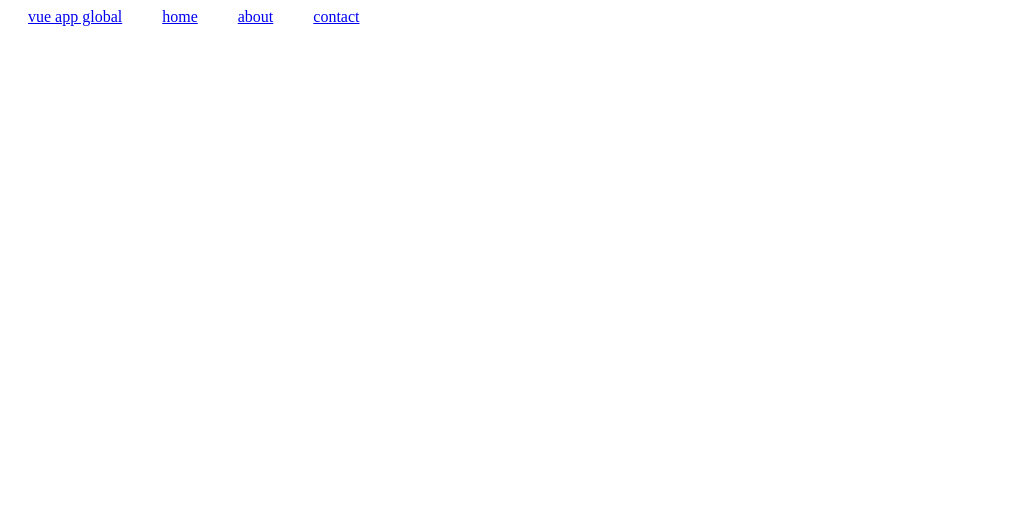
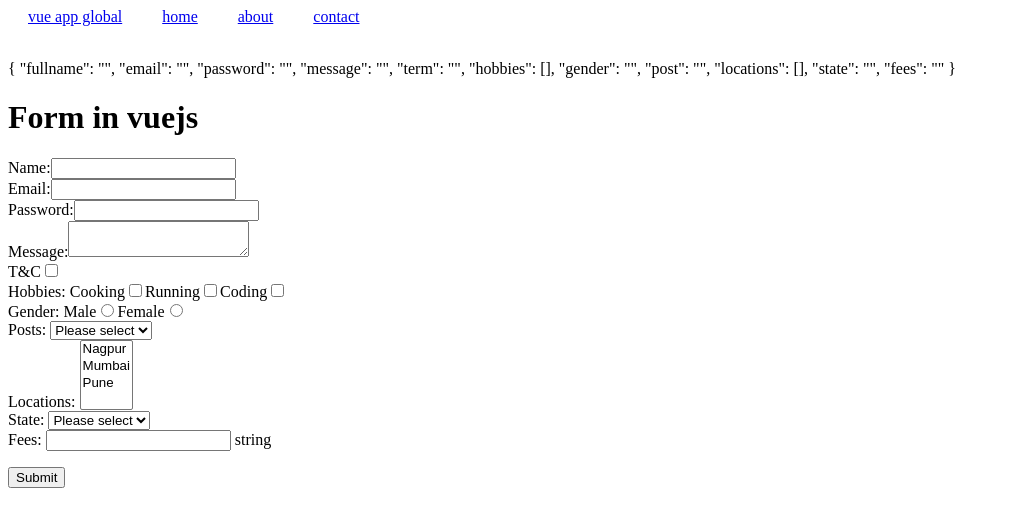
Before and after one commit to ycisir/vue-app, a Vue app: page / in a window 1280 px wide. Shown: the top 526 px of the page, without its empty margins (0-1009 px from the left). Built offline with nearby package versions, Linux system fonts and the light colour scheme.

Commit message:
form in vue

```diff
--- a/src/App.vue
+++ b/src/App.vue
@@ -2,6 +2,7 @@
 import HelloWorld from './components/HelloWorld.vue'
 import Hello from './components/Hello.vue'
 import { ref } from 'vue'
+import FormComponent from './components/FormComponent.vue';
 
 //text interpolation
 const on = false;
@@ -24,6 +25,9 @@ const students = ref(['harry', 'hermoine', 'ron'])
 
   <!-- global component example -->
   <!-- {{ on ? "dark mode" : "light mode" }} -->
+
+  <FormComponent />
+
 </template>
 
 <style scoped>
--- /dev/null
+++ b/src/components/FormComponent.vue
@@ -0,0 +1,123 @@
+<script setup>
+import { reactive, ref } from 'vue';
+
+
+// const fullname = ref("");
+const formData = reactive({
+    fullname: "",
+    email: "",
+    password: "",
+    message: "",
+    term: "",
+    hobbies: [],
+    gender: '',
+    post: '',
+    locations: [],
+    state: '',
+    fees: '',
+})
+
+const stateOptions = ref([
+    {text: "Nagpur", value: "Nagpur"},
+    {text: "Mumbai", value: "Mumbai"},
+    {text: "Pune", value: "Pune"},
+    {text: "Bangalore", value: "Bangalore"},
+    {text: "Hyderabad", value: "Hyderabad"},
+])
+
+function handleFormSubmit() {
+    console.log("form submited...", formData)
+}
+
+</script>
+
+<template>
+    <p>{{ formData }}</p>
+    <h1>Form in vuejs</h1>
+    <form @submit.prevent="handleFormSubmit">
+        <div>
+            <label for="name">Name:</label>
+            <input type="text" id="name" v-model.trim="formData.fullname" />
+        </div>
+
+        <div>
+            <label for="email">Email:</label>
+            <input type="email" id="email" v-model="formData.email" />
+        </div>
+
+        <div>
+            <label for="password">Password:</label>
+            <input type="password" id="password" v-model="formData.password" />
+        </div>
+
+        <div>
+            <label for="message">Message:</label>
+            <textarea name="message" id="message" v-model="formData.message"></textarea>
+        </div>
+
+        <div>
+            <label for="term">T&C</label>
+            <!-- <input type="checkbox" id="term" v-model="formData.term"> -->
+            <input type="checkbox" id="term" v-model="formData.term" true-value="yes" false-value="no">
+        </div>
+
+        <div>
+            <span>Hobbies: </span>
+            <label for="cooking">Cooking</label>
+            <input type="checkbox" id="cooking" v-model="formData.hobbies" value="cooking">
+
+            <label for="running">Running</label>
+            <input type="checkbox" id="running" v-model="formData.hobbies" value="running">
+
+            <label for="coding">Coding</label>
+            <input type="checkbox" id="coding" v-model="formData.hobbies" value="coding">
+        </div>
+
+        <div>
+            <span>Gender: </span>
+            <label for="male">Male</label>
+            <input type="radio" id="male" v-model="formData.gender" value="male">
+
+            <label for="female">Female</label>
+            <input type="radio" id="female" v-model="formData.gender" value="female">
+        </div>
+
+        <div>
+            <span>Posts: </span>
+            <select v-model="formData.post">
+                <option disabled value="">Please select</option>
+                <option>Intern</option>
+                <option>Junior</option>
+                <option>Senior</option>
+            </select>
+        </div>
+
+        <div>
+            <span>Locations: </span>
+            <select v-model="formData.locations" multiple>
+                <option>Nagpur</option>
+                <option>Mumbai</option>
+                <option>Pune</option>
+            </select>
+        </div>
+
+        <div>
+            <span>State: </span>
+            <select v-model="formData.state">
+                <option disabled value="">Please select</option>
+                <option v-for="state in stateOptions" :value="state.value">{{ state.text }}</option>
+            </select>
+        </div>
+
+        <div>
+            <label for="fees">Fees: </label>
+            <input type="text" id="fees" v-model.number="formData.fees">
+            {{ typeof formData.fees }}
+            <p>{{ formData.fees }}</p>
+        </div>
+
+        <button>Submit</button>
+    </form>
+</template>
+
+<style scoped></style>
```
